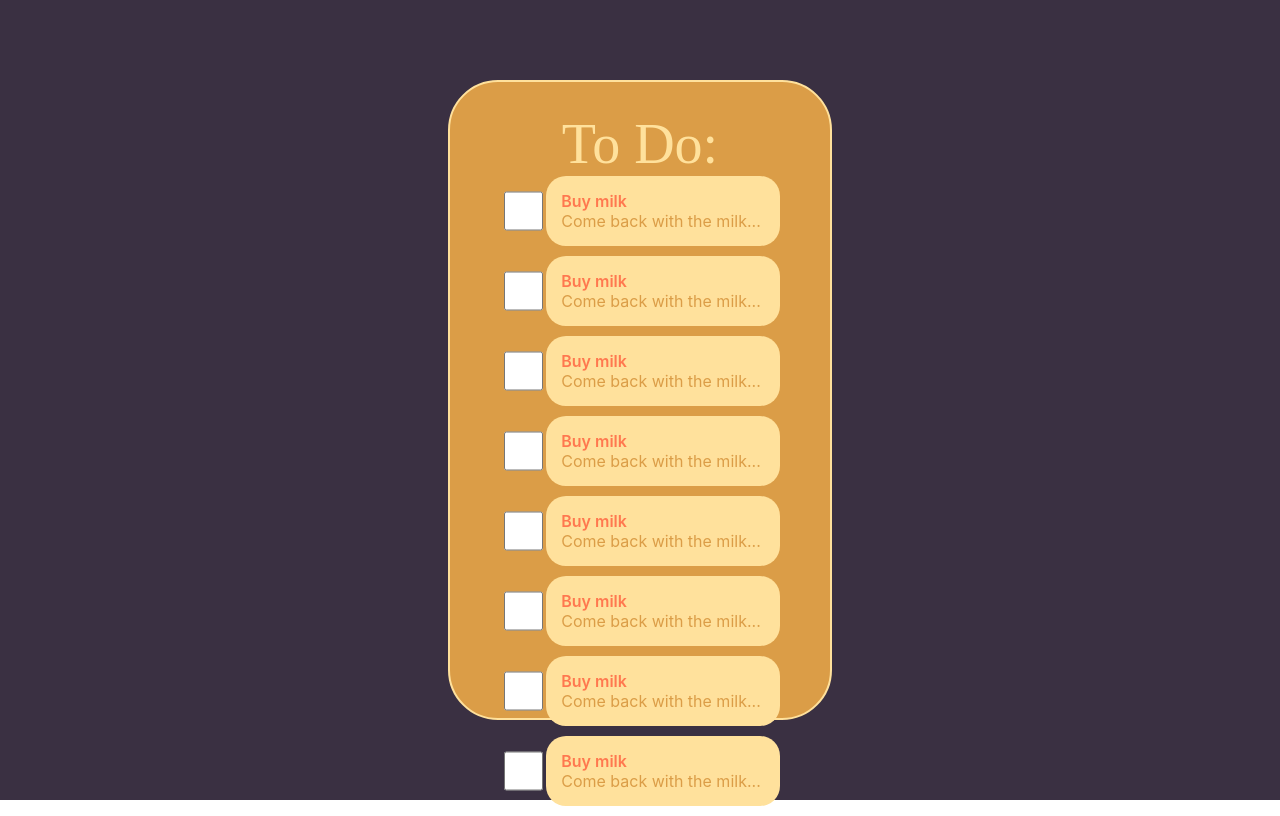
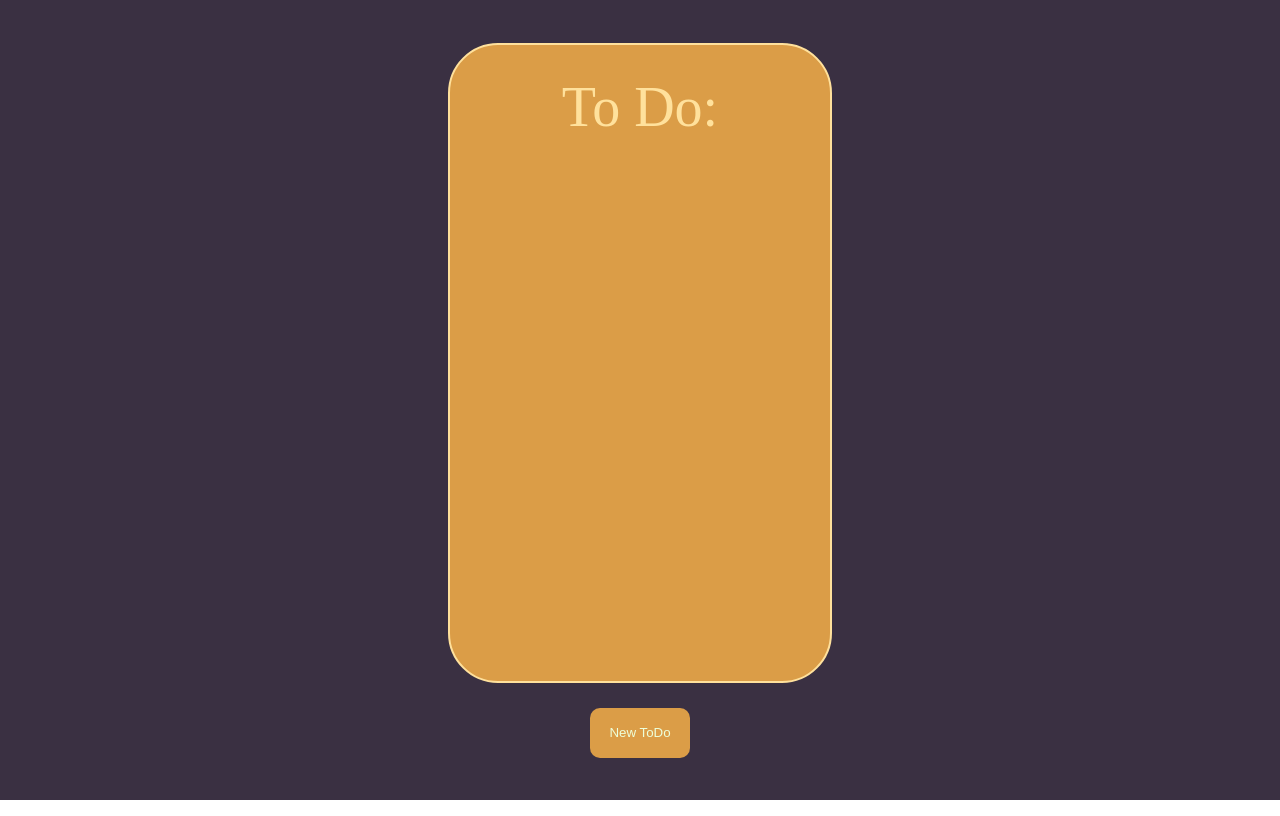
Before and after one commit to florinrusu96/twistdo, a React (Create React App) app: page / in a window 1280 px wide. Built offline with nearby package versions, Linux system fonts and the light colour scheme; a web font is replaced by a local one.

Commit message:
Button for create item

```diff
--- a/src/App.tsx
+++ b/src/App.tsx
@@ -3,6 +3,7 @@ import { ToDoList } from "./components/ToDoList";
 
 import styled from "styled-components";
 import { COLORS } from "./colors";
+import { ItemProps } from './components/Item';
 
 const AppContainer = styled.div`
   background-color: ${COLORS.purple};
@@ -11,12 +12,30 @@ const AppContainer = styled.div`
   display: flex;
   justify-content: center;
   align-items: center;
+  flex-direction: column;
+`;
+
+const CreateTodo = styled.button`
+  color: ${COLORS.notGreen};
+  background-color: ${COLORS.earthYellow};
+  border: none;
+  border-radius: 10px;
+  height: 50px;
+  width: 100px;
+  cursor: pointer;
+  margin-top: 25px;
 `;
 
 function App() {
+  let items: ItemProps[] = [];
+  const handleNewTicket = () => {
+
+  };
+
   return (
     <AppContainer>
-      <ToDoList></ToDoList>
+      <ToDoList items={items}></ToDoList>
+      <CreateTodo onClick={handleNewTicket}>New ToDo</CreateTodo>
     </AppContainer>
   );
 }
--- a/src/components/Item.tsx
+++ b/src/components/Item.tsx
@@ -2,7 +2,7 @@ import React from "react";
 import styled from "styled-components";
 import { COLORS } from "../colors";
 
-type ItemProps = {
+export type ItemProps = {
   title: string;
   description: string;
 };
--- a/src/components/ToDoList.tsx
+++ b/src/components/ToDoList.tsx
@@ -1,8 +1,12 @@
 import React from "react";
-import { Item } from "./Item";
+import { Item, ItemProps } from "./Item";
 import { COLORS } from "../colors";
 
 import styled from "styled-components";
+
+type ToDoListProps = {
+  items: ItemProps[];
+};
 
 const Container = styled.div`
   display: flex;
@@ -30,47 +34,13 @@ const ItemContainer = styled.div`
   width: 100%;
 `;
 
-
 //Stop people adding todos if it reaches overflow
-export class ToDoList extends React.Component {
+export class ToDoList extends React.Component<ToDoListProps> {
   render() {
     return (
       <Container>
         <Title>To Do:</Title>
-        <ItemContainer>
-          <Item
-            title="Buy milk"
-            description="Come back with the milk..."
-          ></Item>
-          <Item
-            title="Buy milk"
-            description="Come back with the milk..."
-          ></Item>
-          <Item
-            title="Buy milk"
-            description="Come back with the milk..."
-          ></Item>
-          <Item
-            title="Buy milk"
-            description="Come back with the milk..."
-          ></Item>
-          <Item
-            title="Buy milk"
-            description="Come back with the milk..."
-          ></Item>
-          <Item
-            title="Buy milk"
-            description="Come back with the milk..."
-          ></Item>{" "}
-          <Item
-            title="Buy milk"
-            description="Come back with the milk..."
-          ></Item>
-          <Item
-            title="Buy milk"
-            description="Come back with the milk..."
-          ></Item>
-        </ItemContainer>
+        <ItemContainer></ItemContainer>
       </Container>
     );
   }
```
Also changed, not shown: src/components/CreateItemModal.tsx (added, +20 -0 lines).
